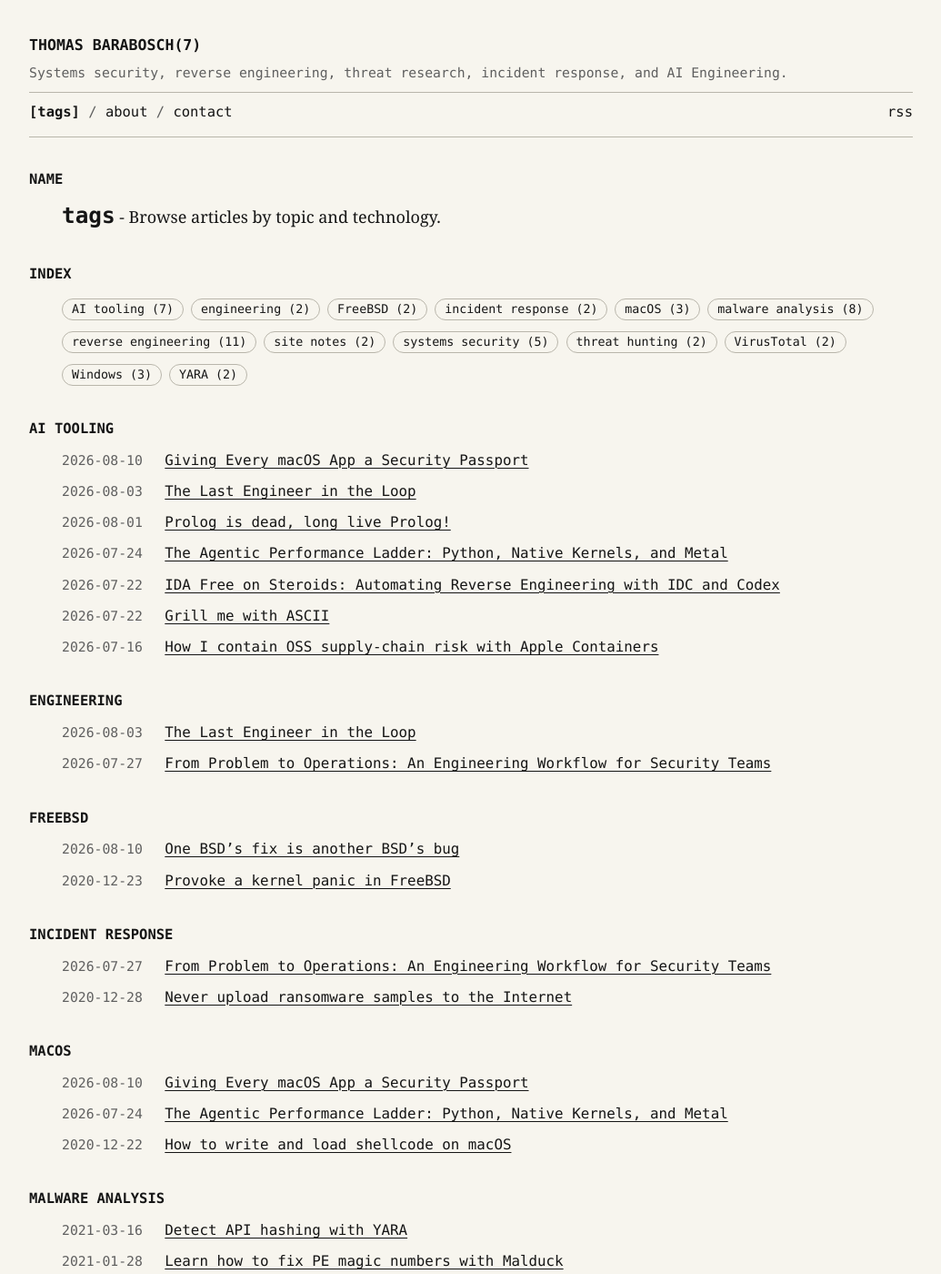
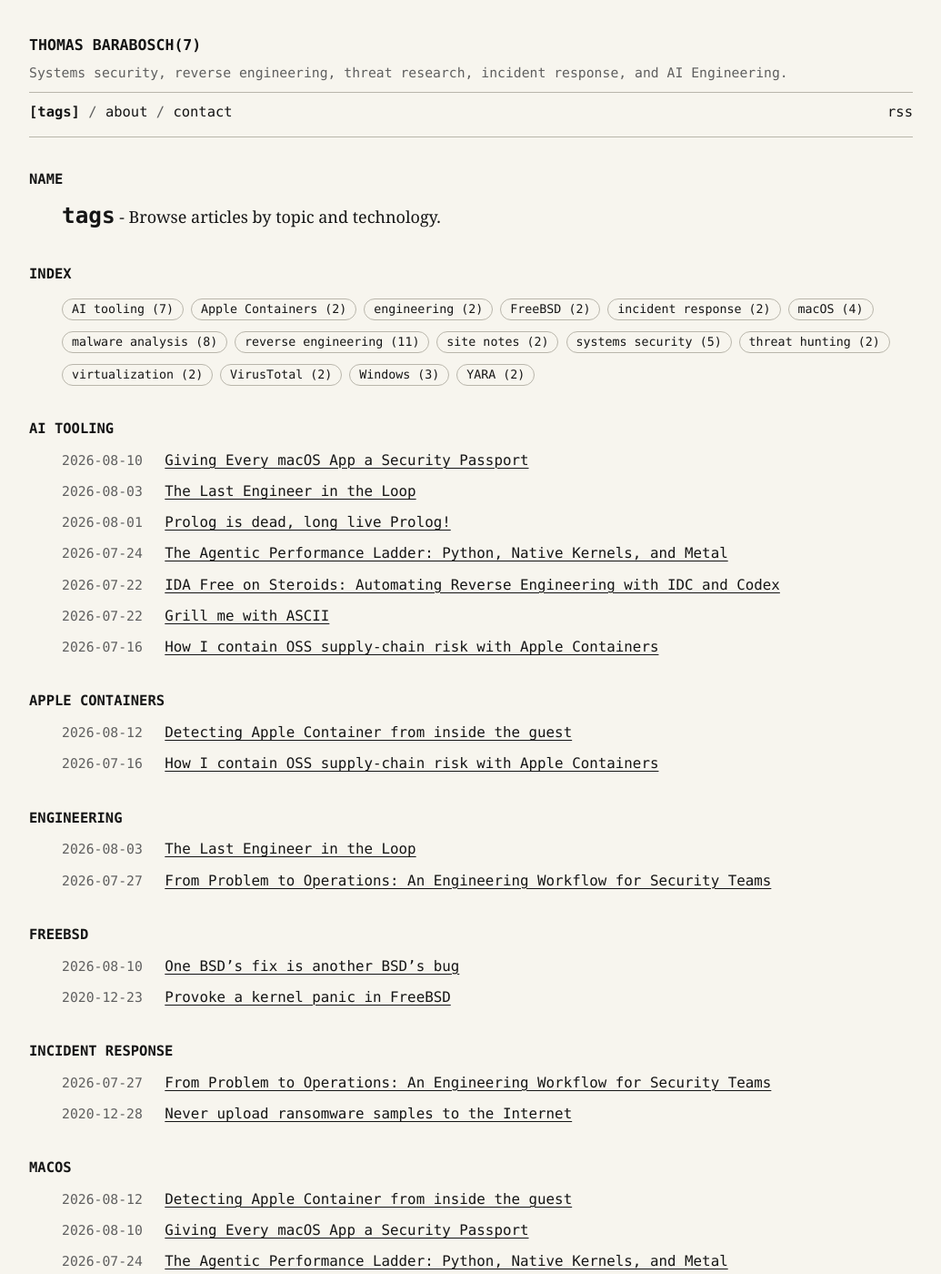
Before and after one commit to tbarabosch/tbarabosch.github.io, a Jekyll site: the page built from tags.md, in a window 1280 px wide and 1400 px high. Shown: the whole window at 91% size, without its empty margins (122-1157 px from the left). Built offline with Jekyll 4.4.1, drawn with Linux system fonts in a browser that asks for light colours; some of the changed lines change nothing that is shown; some of the changed text lies outside the part shown.

Commit message:
Add Apple Container detection post

````diff
--- a/_data/tags.yml
+++ b/_data/tags.yml
@@ -1,6 +1,7 @@
 # Generated by scripts/update-tags.sh; do not edit manually.
 # Only tags used by at least two distinct posts are listed.
 - "AI tooling"
+- "Apple Containers"
 - "engineering"
 - "FreeBSD"
 - "incident response"
@@ -10,6 +11,7 @@
 - "site notes"
 - "systems security"
 - "threat hunting"
+- "virtualization"
 - "VirusTotal"
 - "Windows"
 - "YARA"
--- /dev/null
+++ b/_posts/2026-08-12-detecting-apple-container-from-inside-the-guest.md
@@ -0,0 +1,187 @@
+---
+title: 'Detecting Apple Container from inside the guest'
+date: '2026-08-12T12:00:00+02:00'
+author: tbarabosch
+layout: post
+tags:
+  - Apple Containers
+  - virtualization
+  - macOS
+---
+
+I have been using Apple’s open source [`container`](https://github.com/apple/container) for most of my local Linux work. Recently, I wanted a C++ program to print whether it was running inside an Apple container. There was one restriction: the program could only inspect the guest. No environment variable passed from the host, no call to the `container` CLI and no host-mounted marker file.
+
+At first, this sounds like a simple task. Docker creates `/.dockerenv`, Podman creates `/run/.containerenv` and systemd defines a common container interface. Unfortunately, none of them tells us that Apple `container` started the process.
+
+After checking the guest and the Containerization source code, I found two useful traces:
+
+- `apple,virtualization-generic-platform` in the device tree
+- `init=/sbin/vminitd` in the kernel command line
+
+Let’s have a look at where these values come from and how useful they are.
+
+<!--more-->
+
+## One VM for every container
+
+Before looking for traces, we have to understand how Apple runs the container. Apple `container` uses normal OCI images, but it does not put all containers into one shared Linux VM. It creates one lightweight VM for every container.
+
+The [`container`](https://github.com/apple/container) CLI talks to `container-apiserver`. A runtime helper starts the VM with macOS Virtualization.framework. Inside the VM, `vminitd` prepares the OCI container and starts the requested process.
+
+```text
+macOS
+
+container CLI
+     |
+     v
+container-apiserver
+     |
+     v
+container-runtime-linux
+     |
+     v
+Virtualization.framework
+     |
+     v
+Linux VM: vminitd -> OCI process
+```
+
+The VM is mostly hidden from the user. Starting Alpine still looks like a regular container command:
+
+```console
+$ container run --rm alpine echo hello
+hello
+```
+
+However, from inside the guest we can see traces of both layers: Virtualization.framework and Containerization.
+
+## Trying the usual container checks
+
+First, I checked the files commonly used to detect Docker, Podman and systemd containers:
+
+```console
+$ test -e /.dockerenv && echo yes || echo no
+no
+$ test -e /run/.containerenv && echo yes || echo no
+no
+$ test -e /run/systemd/container && echo yes || echo no
+no
+```
+
+No luck. Apple does not create any of these files. The `container=` variable recommended by the [systemd container interface](https://systemd.io/CONTAINER_INTERFACE/) was also missing from the environment of PID 1.
+
+The cgroup path did not reveal a runtime name either:
+
+```console
+$ cat /proc/self/cgroup
+0::/
+```
+
+We can still detect generic container behavior. The process runs in a non-initial PID namespace and the entrypoint becomes PID 1. But this only tells us that namespaces are in use. It does not tell us whether the runtime is Apple `container`, Docker or something else.
+
+The VM also exposes VIRTIO devices such as `/dev/vsock`, `/dev/hvc0` and virtio block devices. Again, these devices are not unique to Apple. QEMU, Firecracker and other virtual machine monitors use VIRTIO as well.
+
+So, the common checks are either absent or too generic. We need something more specific.
+
+## The Apple Virtualization marker
+
+On ARM systems, Linux obtains a description of the hardware from the device tree. Let’s inspect the hypervisor node inside an Apple container:
+
+```console
+$ tr '\0' '\n' </proc/device-tree/hypervisor/compatible
+apple,virtualization-generic-platform
+```
+
+The same value is available at `/sys/firmware/devicetree/base/hypervisor/compatible`. Both files contain a NUL-terminated device-tree string, hence the `tr` command in the example.
+
+Where does this string come from? It is not part of the OCI image and the `container` project does not write it. macOS Virtualization.framework creates the device tree when it builds the virtual ARM platform. On my Mac, the string is embedded in the Virtualization VM service next to the names of other device-tree properties:
+
+```text
+compatible
+fixed-clock
+hypervisor
+apple,virtualization-generic-platform
+cpu@%x
+arm,arm-v8
+```
+
+Linux receives this device tree during boot and exposes the value through `/proc/device-tree` and `/sys/firmware/devicetree`. The kernel also creates the following modalias:
+
+```text
+of:NhypervisorT(null)Capple,virtualization-generic-platform
+```
+
+The Containerization code creates a [`VZGenericPlatformConfiguration`](https://github.com/apple/containerization/blob/0.33.3/Sources/Containerization/VZVirtualMachineInstance.swift#L517-L527), which Apple describes as the platform configuration for a generic Intel or ARM VM.
+
+At this point, we know that the program runs in a Linux VM created by Apple Virtualization.framework. This is already useful, but it is not enough. Anyone can create a Linux VM with Virtualization.framework without using Apple `container`.
+
+## The Containerization marker
+
+The second trace is in `/proc/cmdline`:
+
+```console
+$ cat /proc/cmdline
+console=hvc0 tsc=reliable panic=0 oops=panic lsm=lockdown,capability,landlock,yama,apparmor init=/sbin/vminitd ro rootfstype=ext4 root=/dev/vda
+```
+
+The interesting argument is `init=/sbin/vminitd`. It instructs Linux to start `vminitd` as the init process.
+
+This is not an accidental value. The function [`linuxCommandline`](https://github.com/apple/containerization/blob/0.33.3/Sources/Containerization/VZVirtualMachineInstance.swift#L569-L599) in Containerization 0.33.3 appends it to the kernel command line:
+
+```swift
+args.append("init=/sbin/vminitd")
+args.append("ro")
+```
+
+The `container` 1.0.0 release that I tested [pins Containerization 0.33.3](https://github.com/apple/container/blob/ee848e3ebfd7c73b04dd419683be54fb450b8779/Package.swift#L26). The current Containerization code still uses the same argument.
+
+Checking whether `/sbin/vminitd` exists does not work. The runtime boots from an initial filesystem and later installs the application root filesystem. As a result, `/sbin/vminitd` was not visible in my Alpine container. The boot argument remains in `/proc/cmdline`, so this is the better place to look.
+
+## Putting both markers together
+
+Now we have one trace from the VM and one from the container runtime:
+
+```text
+Apple VZ marker   vminitd marker   Result
+---------------   --------------   -----------------------------
+yes               yes              likely Apple container
+yes               no               Apple Virtualization VM
+no                yes              Containerization on another VMM
+no                no               not detected
+```
+
+I tested both files in Alpine, Debian and the long-running buildkit container. They were also readable as UID 65534, so the check does not require root privileges.
+
+The following two checks are enough for a small diagnostic program:
+
+```cpp
+bool IsAppleVirtualizationPlatform() {
+    const auto compatible = readFile(
+        "/proc/device-tree/hypervisor/compatible");
+    return compatible &&
+        compatible->find("apple,virtualization-generic-platform") !=
+            std::string::npos;
+}
+
+bool IsVminitdArgumentPresent() {
+    const auto bootArgs = readFile("/proc/cmdline");
+    return bootArgs &&
+        bootArgs->find("init=/sbin/vminitd") != std::string::npos;
+}
+```
+
+The complete C++17 example is available in [`apple_container_detect`](https://github.com/tbarabosch/apple_container_detect). Its runner starts an Ubuntu container, compiles the probe inside the disposable guest and prints both results:
+
+```console
+$ git clone https://github.com/tbarabosch/apple_container_detect.git
+$ cd apple_container_detect
+$ ./run.sh
+...
+Checking for traces of Apple containerization...
+Apple virtualization compatible: True
+vminitd argument present in /proc/cmdline: True
+```
+
+That’s it. The combination works well for diagnostics and does not need any help from the host.
+
+There is one important limitation: these values are implementation details. They are not signed or authenticated. A custom VM can copy them, and a future Apple release can change them. Therefore, I would not use this check for a security decision. For a support bundle or a debug log, however, it is a practical way to detect the current Apple container runtime from inside the guest.
````
